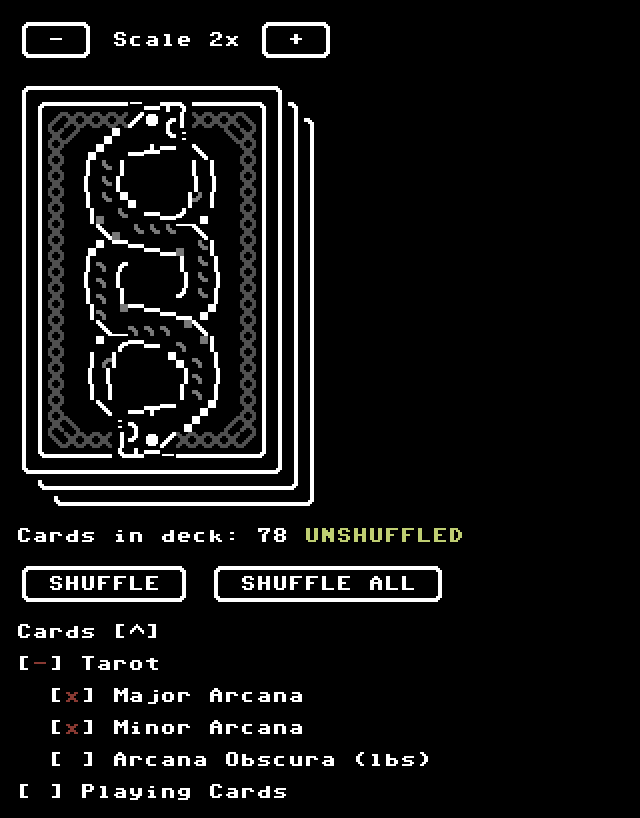
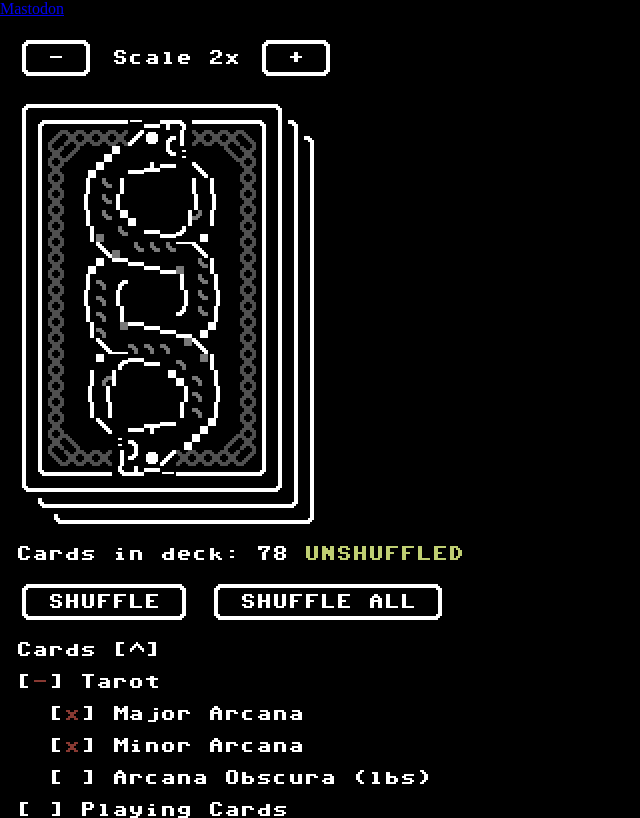
Before and after one commit to littlebitspace/tarot, a plain HTML site: page index.html in a window 1280 px wide. Shown: the whole page, without its empty margins (0-640 px from the left). Drawn offline with Linux system fonts and the light colour scheme.

Commit message:
Add Mastodon link to index.html

```diff
--- a/index.html
+++ b/index.html
@@ -9,6 +9,7 @@
 <link rel="apple-touch-icon" sizes="180x180" href="/fav/apple-touch-icon.png?v=20260827" />
 <meta name="apple-mobile-web-app-title" content="𝕿𝖆𝖗𝖔𝖙+" />
 <link rel="manifest" href="/fav/site.webmanifest?v=20260827" />
+<a rel="me" href="https://mas.to/@littlebitspace">Mastodon</a>
 <style>
   @font-face {
     font-family: 'C64 Pro';
```
